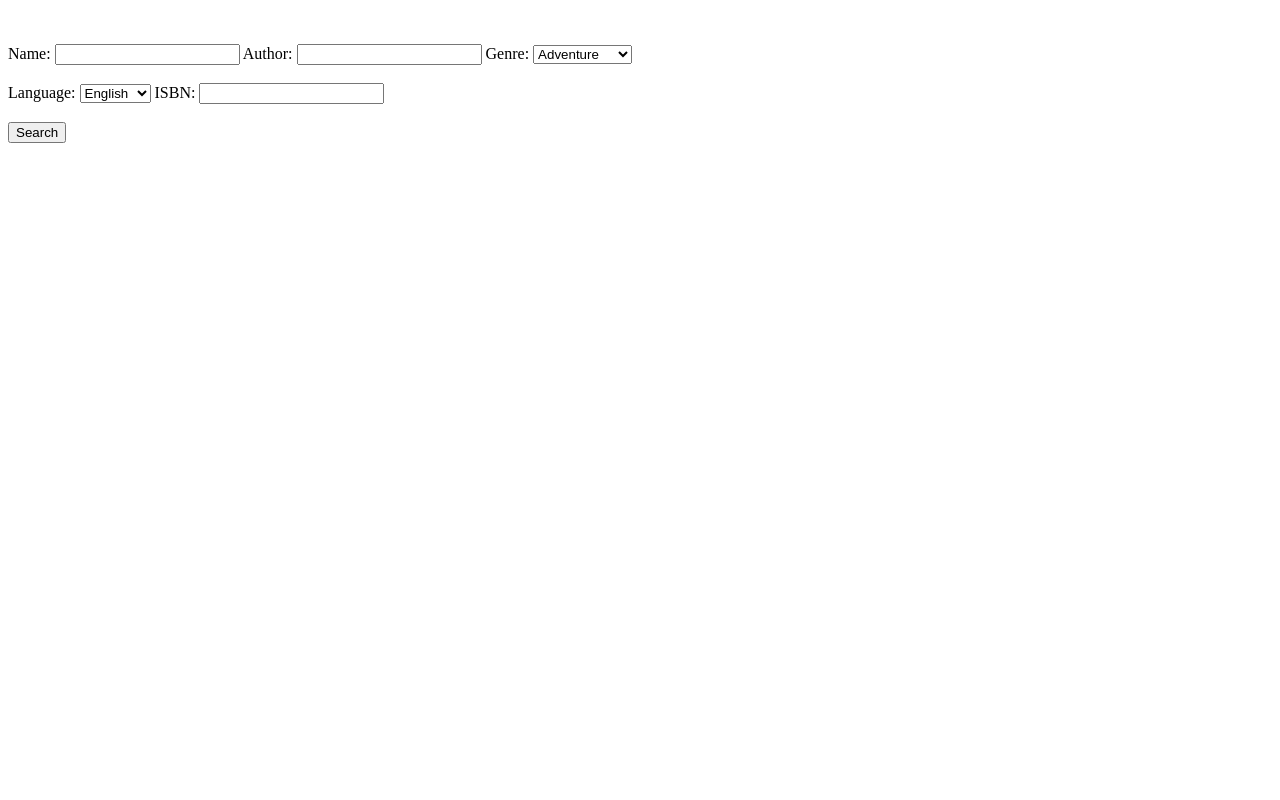
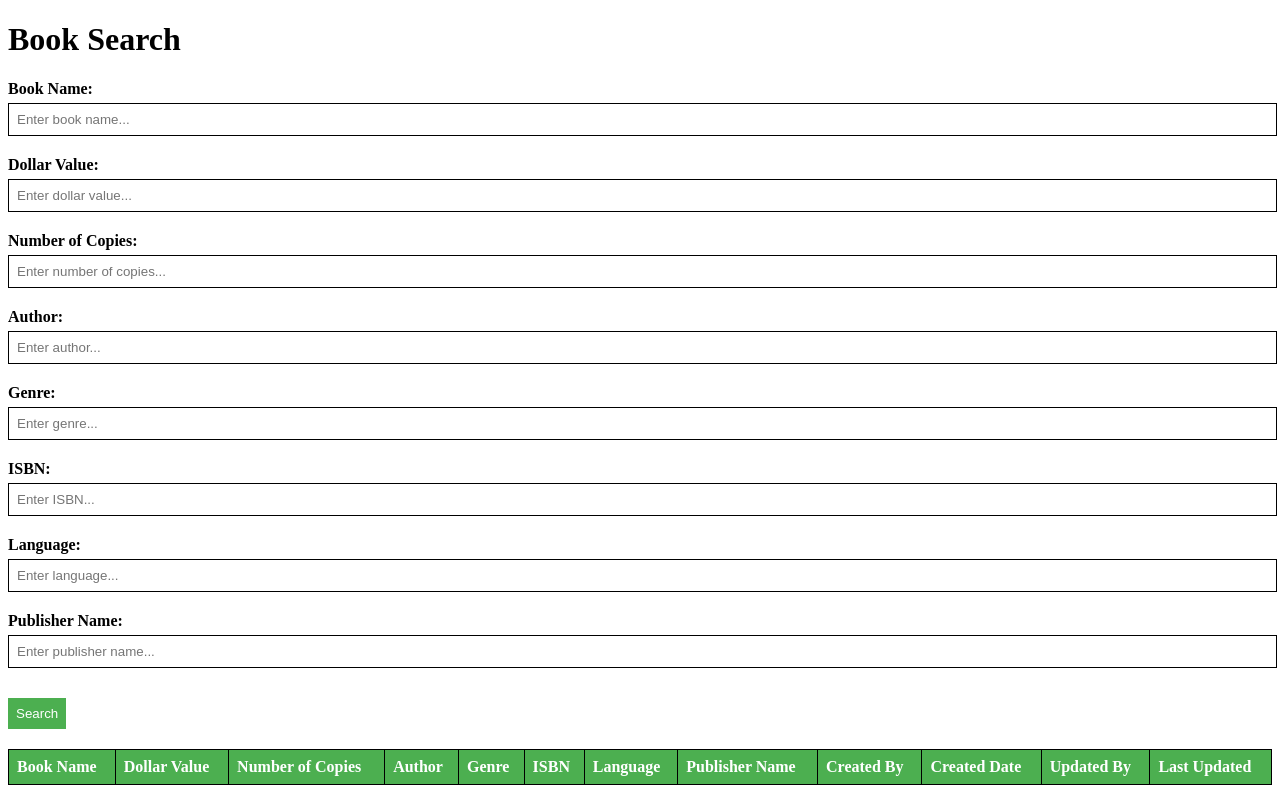
Before and after one commit to AvantiiM/Library-Database, a website: page AdminUI/AdminUI-Edit/BookEdit.html in a window 1280 px wide. Drawn offline with Linux system fonts and the light colour scheme.

Commit message:
BookSearch has been partially done
book search has been partially implemented will commit so others can also use the same function structure.

```diff
--- a/AdminUI/AdminUI-Edit/BookEdit.html
+++ b/AdminUI/AdminUI-Edit/BookEdit.html
@@ -1,69 +1,116 @@
+<!DOCTYPE html>
 <html>
-<br></br>
+<head>
+	<title>Book Search</title>
+	<style>
+		table {
+			border-collapse: collapse;
+			width: 100%;
+			margin-top: 20px;
+		}
+		th, td {
+			text-align: left;
+			padding: 8px;
+			border: 1px solid black;
+		}
+		th {
+			background-color: #4CAF50;
+			color: white;
+		}
+		tr:nth-child(even) {
+			background-color: #f2f2f2;
+		}
+		input[type=text] {
+			padding: 8px;
+			border: 1px solid black;
+			width: 100%;
+			margin-bottom: 10px;
+		}
+		input[type=submit] {
+			background-color: #4CAF50;
+			color: white;
+			padding: 8px;
+			border: none;
+			cursor: pointer;
+			margin-top: 10px;
+		}
+		input[type=submit]:hover {
+			background-color: #45a049;
+		}
+		.form-group {
+			margin-bottom: 20px;
+			display: block;
+			clear: both;
+		}
+		.form-group label {
+			display: block;
+			margin-bottom: 5px;
+			font-weight: bold;
+		}
+		.form-group input[type=text] {
+			display: block;
+			width: 99%;
+		}
+	</style>
+</head>
 <body>
-    <div id='booksid' >
-    <form action="/searchBooks" method="post">
-        <input hidden name='searchBy' value='book'></input>
-
-        <label for="bookName"> Name: </label>
-        <input type="text" id="bookname" name="BookName"></input>
-
-        <label for="Author"> Author: </label>
-        <input type="text" id="author" name="Author"></input>
-
-        <label for="Genre"> Genre: </label>
-        <select id="genre" name="Genre">
-            <option value="adventure">Adventure</option>
-            <option value="action">Action</option>
-            <option value="fantasy">Fantasy</option>
-            <option value="drama">Drama</option>
-            <option value="romance">Romance</option>
-            <option value="scifi">SciFi</option>
-            <option value="thriller">Thriller</option>
-            <option value="horror">Horror</option>
-            <option value="comedy">Comedy</option>
-            <option value="mystery">Mystery</option>
-            <option value="supernatural">Supernatural</option>
-        </select><br></br>
-
-        <label for="Language"> Language: </label>
-        <select id="language" name="Language">
-            <option value="english">English</option>
-            <option value="french">French</option>
-            <option value="spanish">Spanish</option>
-        </select>
-
-        <label for="ISBN"> ISBN: </label>
-        <input type="text" id="isbn" name="ISBN"><br></br></input>
-
-        <input type="submit" value="Search" />
-
-    </form>
+	<h1>Book Search</h1>
+	<form action="/SearchBooks" method="post">
+		<div class="form-group">
+			<label for="bookName">Book Name:</label>
+			<input type="text" id="bookName" name="bookName" placeholder="Enter book name...">
+		</div>
+		<div class="form-group">
+			<label for="dollarValue">Dollar Value:</label>
+			<input type="text" id="dollarValue" name="dollarValue" placeholder="Enter dollar value...">
+		</div>
+		<div class="form-group">
+			<label for="numOfCopies">Number of Copies:</label>
+			<input type="text" id="numOfCopies" name="numOfCopies" placeholder="Enter number of copies...">
+		</div>
+		<div class="form-group">
+			<label for="author">Author:</label>
+			<input type="text" id="author" name="author" placeholder="Enter author...">
+		</div>
+		<div class="form-group">
+			<label for="genre">Genre:</label>
+			<input type="text" id="genre" name="genre" placeholder="Enter genre...">
+		</div>
+		<div class="form-group">
+			<label for="isbn">ISBN:</label>
+			<input type="text" id="isbn" name="isbn" placeholder="Enter ISBN...">
+		</div>
+		<div class="form-group">
+			<label for="language">Language:</label>
+			<input type="text" id="language" name="language" placeholder="Enter language...">
+		</div>
+		<div class="form-group">
+			<label for="publisherName">Publisher Name:</label>
+			<input type="text" id="publisherName" name="publisherName" placeholder="Enter publisher name...">
+		</div>
+		<input type="submit" value="Search">
+	</form>
+	<table>
+		<thead>
+			<tr>
+				<th>Book Name</th>
+				<th>Dollar Value</th>
+				<th>Number of Copies</th>
+				<th>Author</th>
+				<th>Genre</th>
+				<th>ISBN</th>
+				<th>Language</th>
+				<th>Publisher Name</th>
+				<th>Created By</th>
+				<th>Created Date</th>
+				<th>Updated By</th>
+				<th>Last Updated</th>
+			</tr>
+		</thead>
+		<tbody>
+		</tbody>
+	</table>
 
 
-    <script>
-      const el = document.getElementById('searchType');
-      const bookdiv = document.getElementById('booksid');
-      const mediadiv = document.getElementById('mediaid');
-      const electronicdiv = document.getElementById('electronicid');
-
-      mediadiv.style.display = 'none';
-      electronicdiv.style.display = 'none';
-      el.addEventListener('change', function handleChange(event) {
-         if (event.target.value === 'book') {
-            bookdiv.style.display = 'block';
-            mediadiv.style.display = 'none';
-            electronicdiv.style.display = 'none';
-         } else if (event.target.value === 'media') {
-            bookdiv.style.display = 'none';
-            mediadiv.style.display = 'block';
-            electronicdiv.style.display = 'none';
-         } else if(event.target.value === 'electronic') {
-            mediadiv.style.display = 'none';
-            bookdiv.style.display = 'none';
-            electronicdiv.style.display = 'block';
-         }
-      });
-   </script>
 </body>
 </html>
--- a/index.js
+++ b/index.js
@@ -27,4 +27,5 @@ handle["/TransactionsEdit"] = requestHandlers.TransactionsEdit; //http://localho
 handle["/StudentEntry"] = requestHandlers.StudentEntry; //http://localhost:3000/StudentEntry
 handle["/GuestEntry"] = requestHandlers.GuestEntry; //http://localhost:3000/GuestEntry
 handle["/FacultyEntry"] = requestHandlers.FacultyEntry; //http://localhost:3000/FacultyEntry
+handle["/SearchBooks"] = requestHandlers.SearchBooks; //http://localhost:3000/bookSearch
 server.start(router.route, handle);
```
Also changed, not shown: requestHandlers.js (+44 -0 lines).
